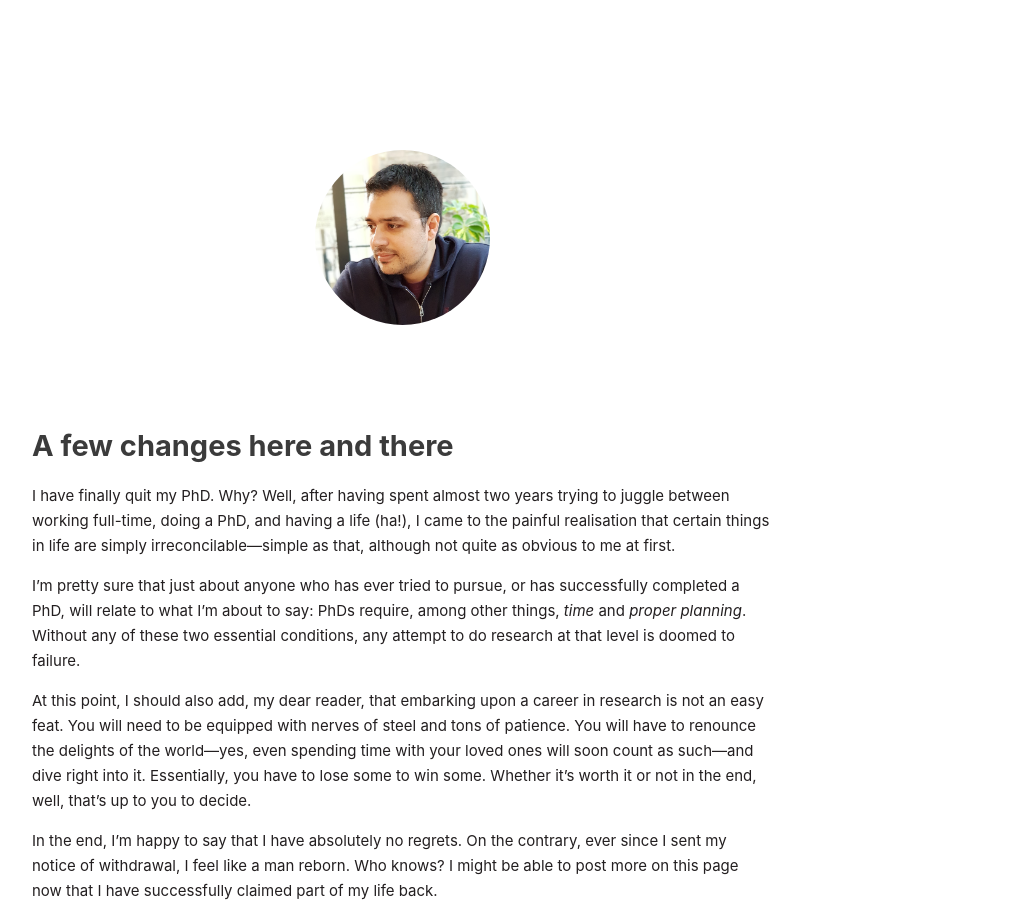
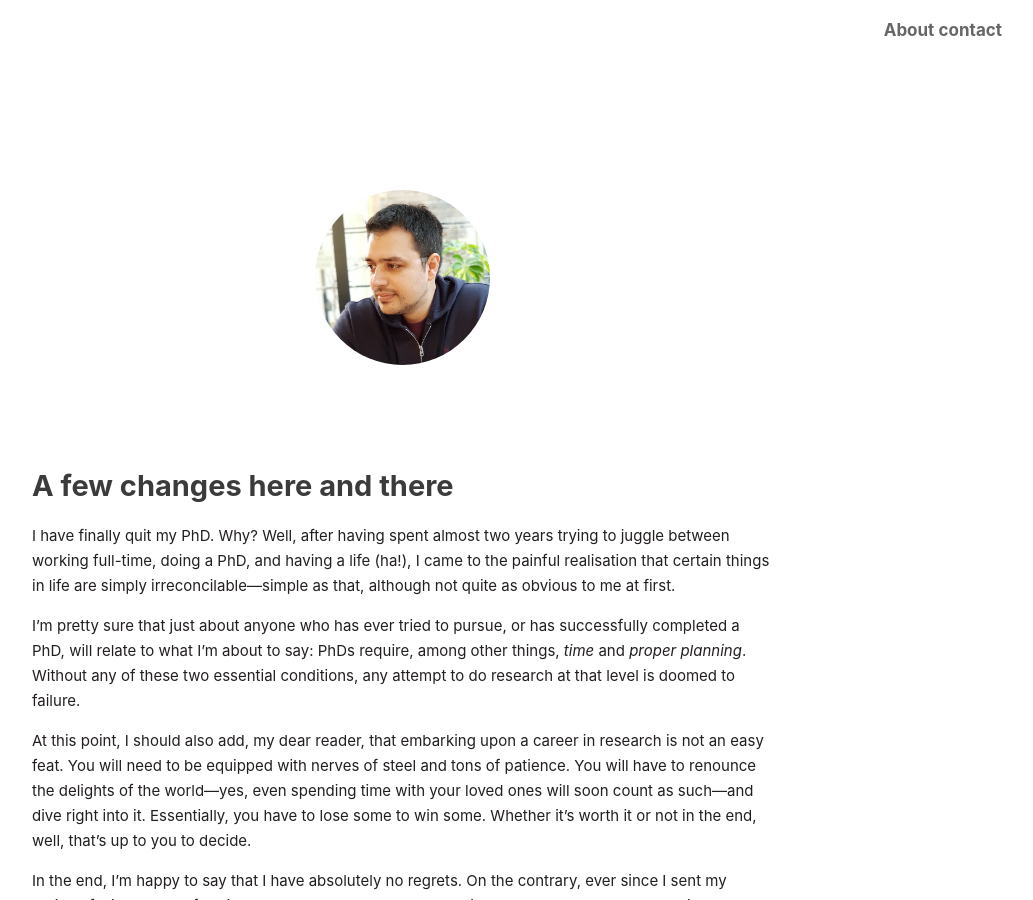
Before and after one commit to pgalatis/pgalatis.github.io, a Jekyll site: the page built from index.html, in a window 1280 px wide and 900 px high. Shown: the whole window, without its empty margins (238-1271 px from the left). Built offline with Jekyll 4.4.1, drawn with Linux system fonts in a browser that asks for light colours; nearby versions of some CDN libraries; the list of posts is cut into pages by our own code; some of the changed text lies outside the part shown.

Commit message:
Update default.html

```diff
--- a/_layouts/default.html
+++ b/_layouts/default.html
@@ -64,12 +64,12 @@
 
   <body>
 
-    <!--<header class="top">
+    <header class="top">
         <nav class="tmenu">
           <a href="/about/">About</a>
           <a href="#">contact</a>
          </nav>
-    </header>-->
+    </header>
 
    <div class="wrapper"><!-- Start wrapper -->
      <div class="hero">
@@ -82,9 +82,9 @@
        {{ content }}
      </div>
 
-     <!--<div class="footer">
+     <div class="footer">
       <p>Made with <a href="https://jekyllrb.com/">Jekyll</a> and lots of &lt;3 (<a href="https://github.com/pgalatis/pgalatis.github.io">source</a>).</p>
-     </div>-->
+     </div>
 
   </div><!-- End wrapper -->
 
```
